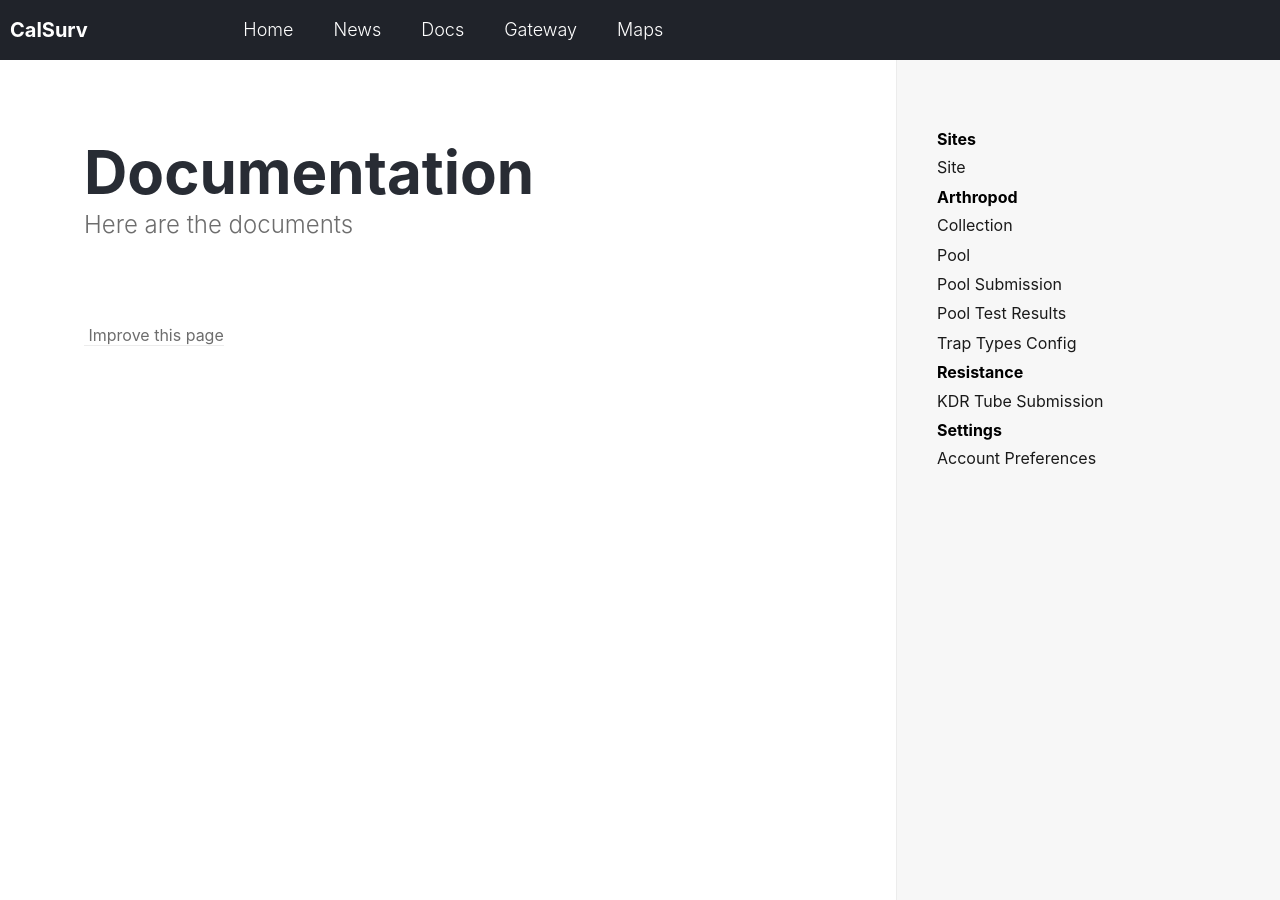
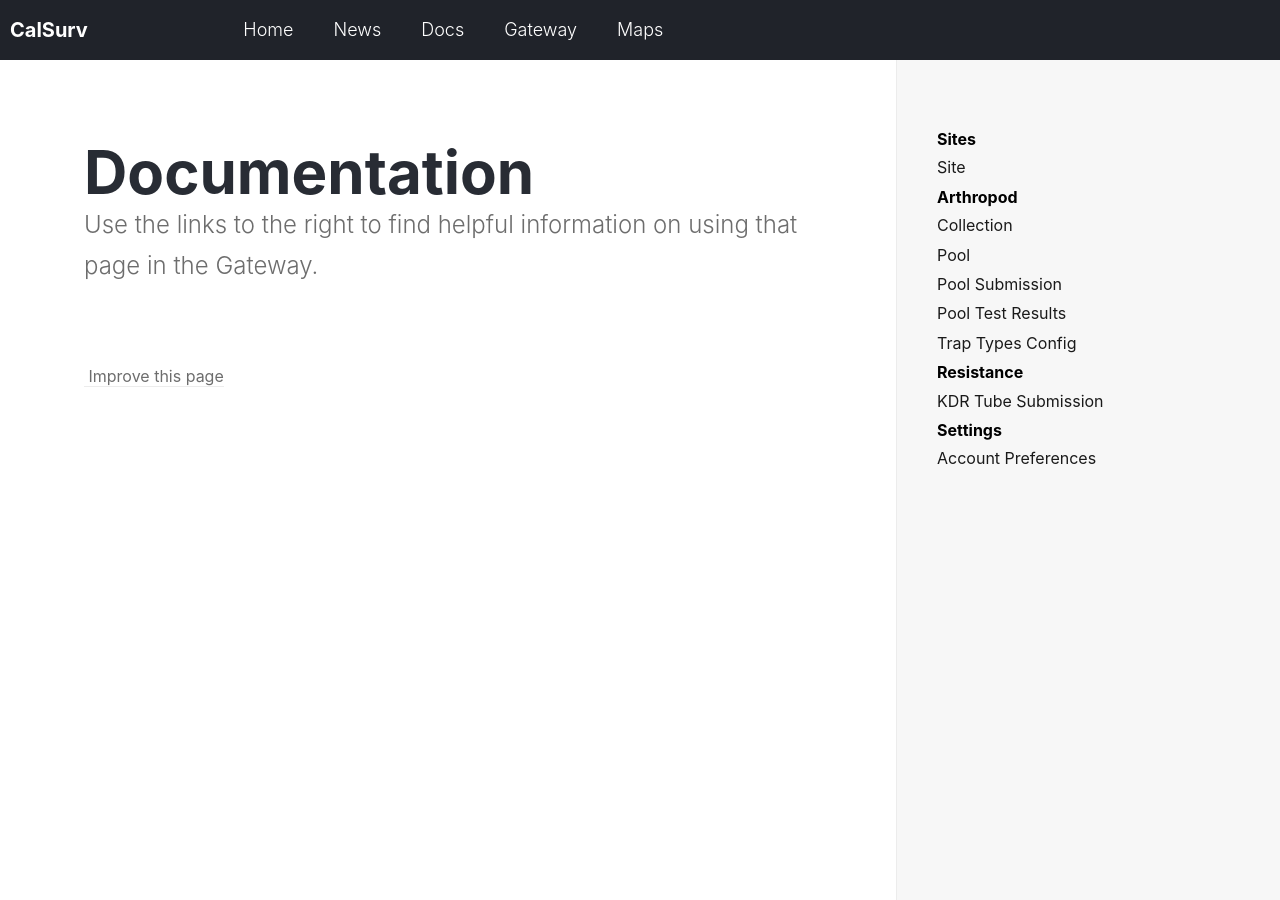
Before and after one commit to tlvaldepena/vectorsurv.org, a Jekyll site: the page built from _docs/index.md, in a window 1280 px wide and 900 px high. Built offline with Jekyll 4.4.1, drawn with Linux system fonts in a browser that asks for light colours.

Commit message:
Give documentation purpose

```diff
--- a/_docs/index.md
+++ b/_docs/index.md
@@ -2,4 +2,4 @@
 title: Documentation
 permalink: /docs/
 ---
-Here are the documents
+Use the links to the right to find helpful information on using that page in the Gateway.
```
